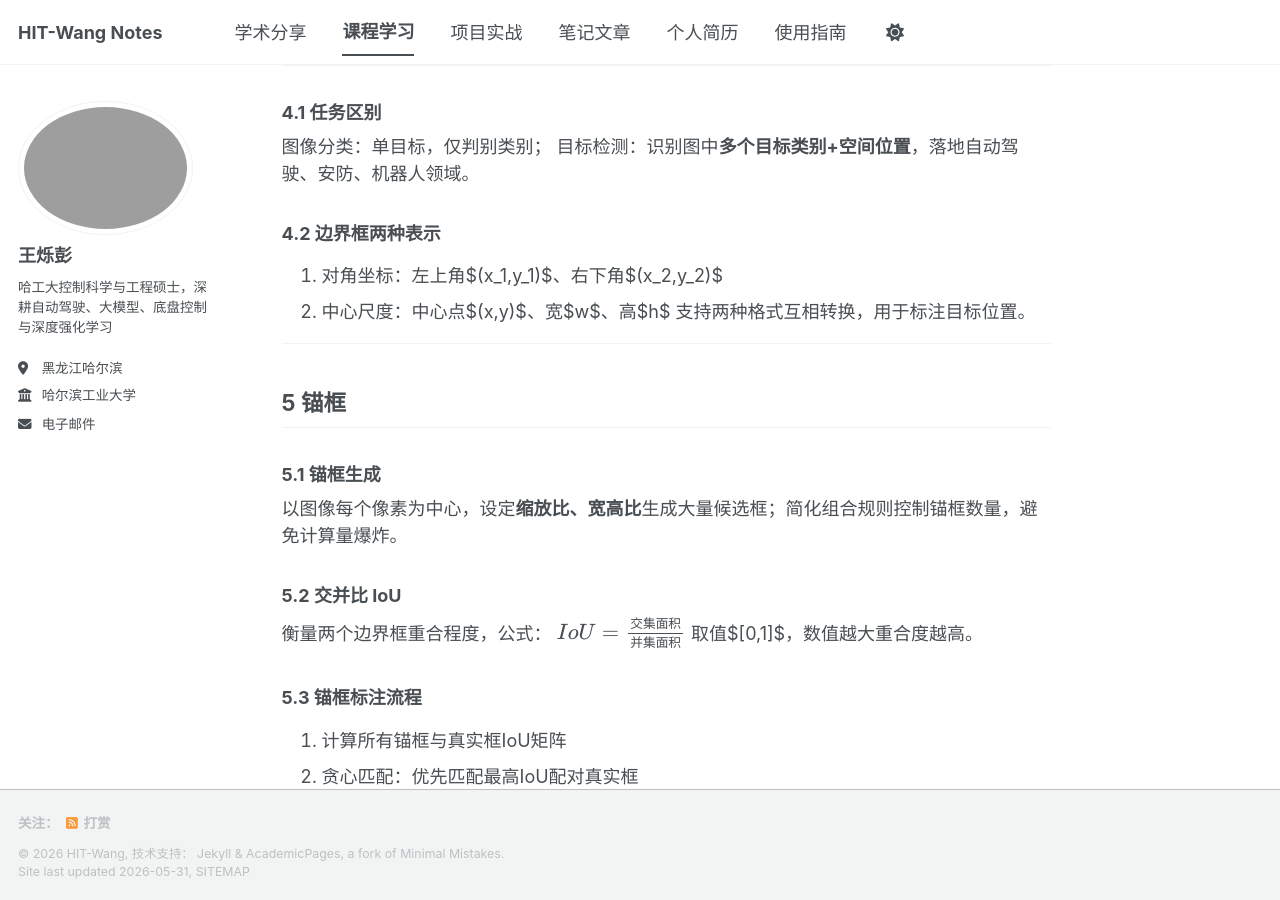
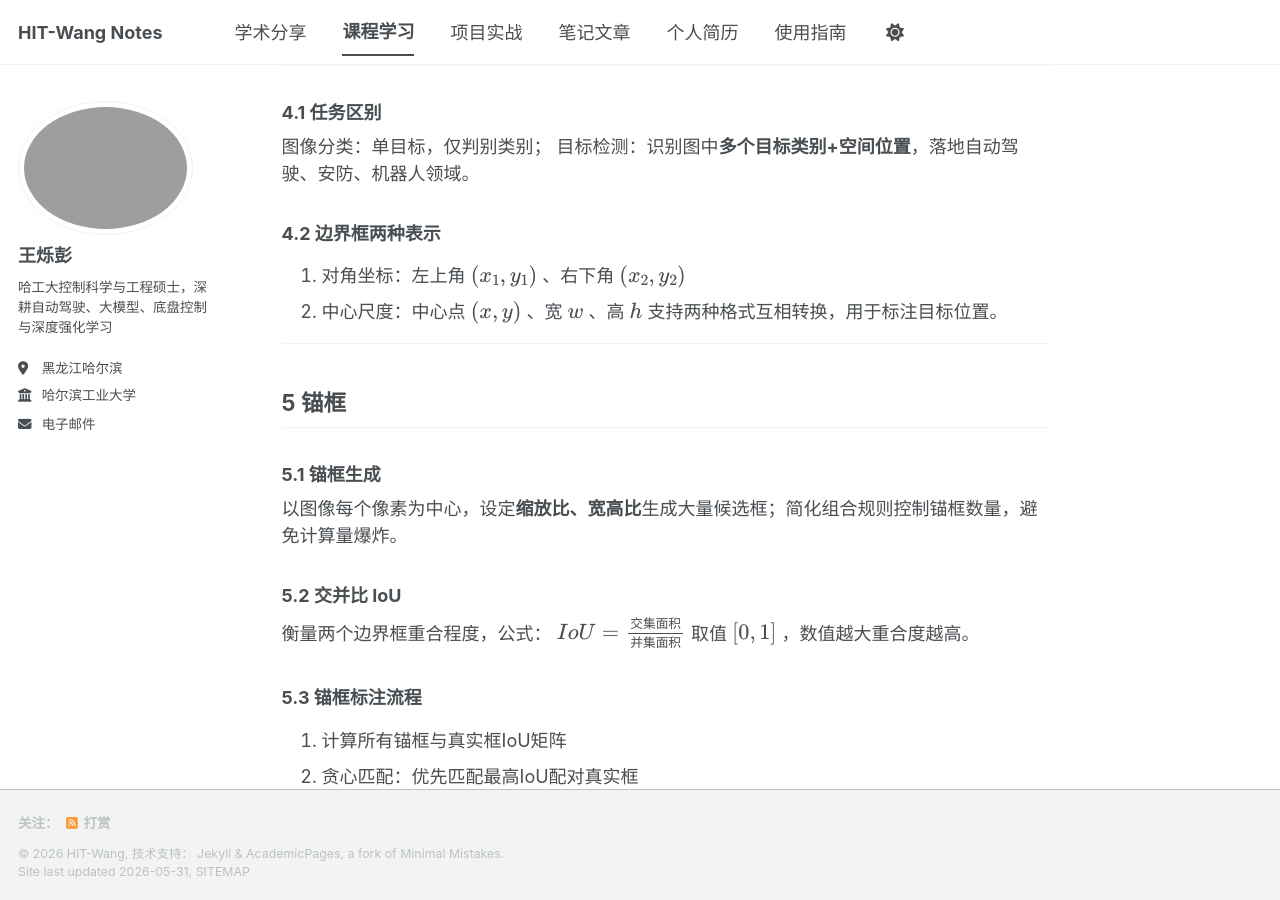
Before and after one commit to HITWang-tech/HITWang-tech.github.io, a Jekyll site: the page built from _teaching/DL-Week2.md, in a window 1280 px wide and 900 px high, scrolled down 2074 px. Built offline with Jekyll 4.4.1, drawn with Linux system fonts in a browser that asks for light colours; a script bundle is joined from its source files by our own code; library files that are not in the unit come from our copies.

```diff
--- a/_teaching/DL-Week2.md
+++ b/_teaching/DL-Week2.md
@@ -58,8 +58,8 @@ permalink: /teaching/DL-Week2
 目标检测：识别图中**多个目标类别+空间位置**，落地自动驾驶、安防、机器人领域。
 
 ### 4.2 边界框两种表示
-1. 对角坐标：左上角$(x_1,y_1)$、右下角$(x_2,y_2)$
-2. 中心尺度：中心点$(x,y)$、宽$w$、高$h$
+1. 对角坐标：左上角 $$(x_1,y_1)$$ 、右下角 $$(x_2,y_2)$$
+2. 中心尺度：中心点 $$(x,y)$$ 、宽 $$w$$ 、高 $$h$$
 支持两种格式互相转换，用于标注目标位置。
 
 ---
@@ -70,7 +70,7 @@ permalink: /teaching/DL-Week2
 ### 5.2 交并比 IoU
 衡量两个边界框重合程度，公式：
 $$IoU=\frac{交集面积}{并集面积}$$
-取值$[0,1]$，数值越大重合度越高。
+取值 $$[0,1]$$ ，数值越大重合度越高。
 
 ### 5.3 锚框标注流程
 1. 计算所有锚框与真实框IoU矩阵
```
